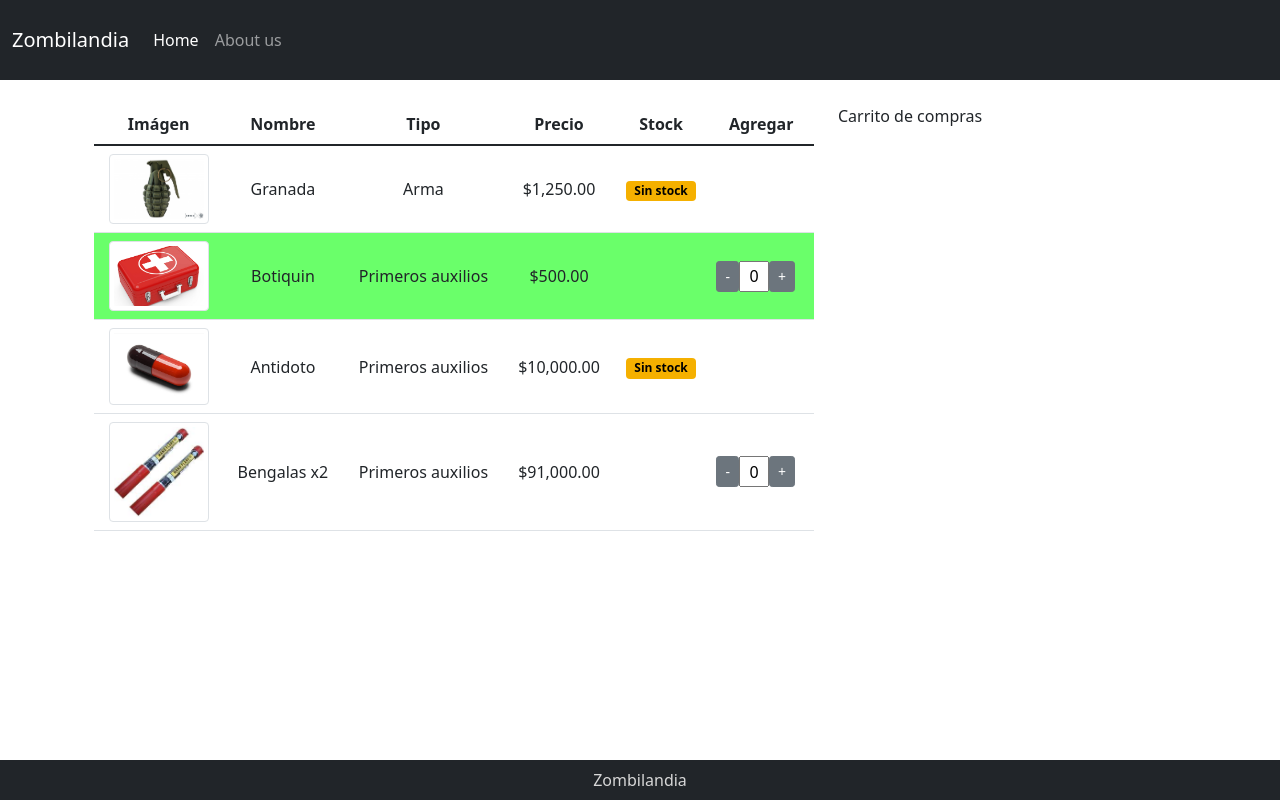
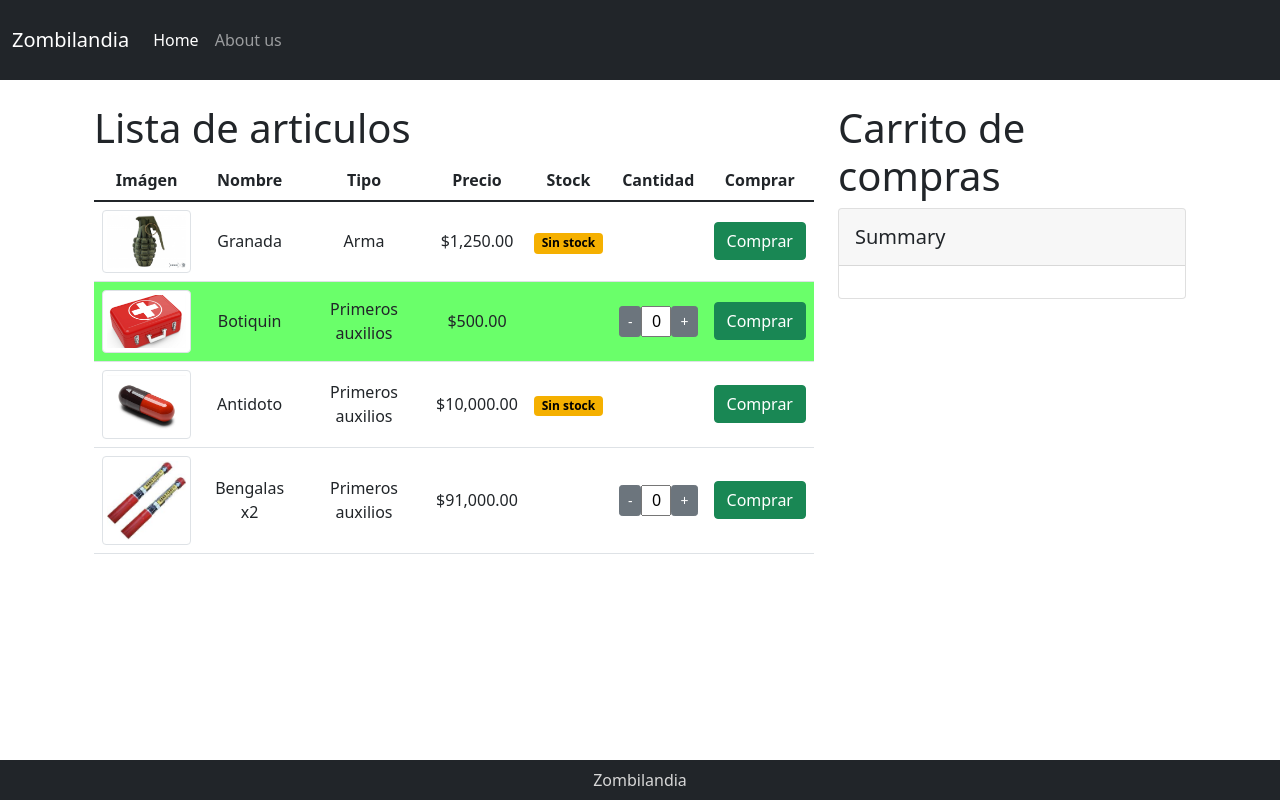
Before and after one commit to abigailelis/Proyecto-Angular-Zombilandia, an Angular app: page /articles in a window 1280 px wide. Built offline with nearby package versions, Linux system fonts and the light colour scheme.

Commit message:
Agrega services: dependency injection

```diff
--- /dev/null
+++ b/src/app/article-cart.service.ts
@@ -0,0 +1,29 @@
+import { Injectable } from '@angular/core';
+import { Article } from './articles-list/Article';
+import { BehaviorSubject, Observable } from 'rxjs';
+/**
+ * Maneja la lógica del carrito
+ */
+
+@Injectable({
+  providedIn: 'root'
+})
+export class ArticleCartService {
+  private _cartList: Article[] = [];
+  cartList: BehaviorSubject<Article[]> = new BehaviorSubject(this._cartList);
+
+  constructor(){}
+
+  addToCart(article: Article){
+
+    let item:Article | undefined = this._cartList.find((v1)=>v1.name == article.name);
+
+    if(!item)
+      this._cartList.push({...article});
+    else
+      item.quantity += article.quantity;
+
+    this.cartList.next(this._cartList);
+    console.log(this._cartList);
+  }
+}
--- a/src/app/articles-list/articles-list.component.html
+++ b/src/app/articles-list/articles-list.component.html
@@ -1,3 +1,4 @@
+<h1>Lista de articulos</h1>
 <table class="table text-center">
     <thead>
         <tr>
@@ -6,7 +7,8 @@
             <th scope="col">Tipo</th>
             <th scope="col">Precio</th>
             <th scope="col">Stock</th>
-            <th scope="col">Agregar</th>
+            <th scope="col">Cantidad</th>
+            <th scope="col">Comprar</th>
         </tr>
     </thead>
     <tbody>
@@ -20,6 +22,9 @@
                 <app-input-integer [(quantity)]="article.quantity" [max]="article.stock" *ngIf="article.stock" (maxReached)="maxReached($event)">
                 </app-input-integer>
             </td>
+            <td>
+                <button type="button" class="btn btn-success" (click)="addToCart(article)">Comprar</button>
+            </td>
         </tr>
     </tbody>
 </table>
--- a/src/app/articles-list/articles-list.component.ts
+++ b/src/app/articles-list/articles-list.component.ts
@@ -1,5 +1,6 @@
 import { Component, OnInit } from '@angular/core';
 import { Article } from './Article';
+import { ArticleCartService } from '../article-cart.service';
 
 @Component({
   selector: 'app-articles-list',
@@ -7,7 +8,8 @@ import { Article } from './Article';
   styleUrl: './articles-list.component.scss'
 })
 export class ArticlesListComponent implements OnInit {
-  constructor (){}
+
+  constructor (private cart: ArticleCartService){}
 
   ngOnInit(): void {
   }
@@ -54,4 +56,10 @@ export class ArticlesListComponent implements OnInit {
   maxReached(msg: String){
     console.log(msg);
   }
+
+  addToCart(article: Article): void{
+    this.cart.addToCart(article);
+    article.stock -= article.quantity;
+    article.quantity = 0;
+  }
 }
--- a/src/app/cart/cart.component.html
+++ b/src/app/cart/cart.component.html
@@ -1 +1,16 @@
-<p>Carrito de compras</p>
+<h1>Carrito de compras</h1>
+
+<div class="card mb-4">
+    <div class="card-header py-3">
+      <h5 class="mb-0">Summary</h5>
+    </div>
+    <div class="card-body">
+      <ul class="list-group list-group-flush">
+        <li *ngFor="let article of cartList$ | async"
+          class="list-group-item d-flex justify-content-between align-items-center border-0 px-0 pb-0">
+          {{article.name}}
+          <span>{{article.quantity}}</span>
+        </li>
+      </ul>
+    </div>
+  </div>
--- a/src/app/cart/cart.component.ts
+++ b/src/app/cart/cart.component.ts
@@ -1,10 +1,19 @@
-import { Component } from '@angular/core';
+import { Component, OnInit } from '@angular/core';
+import { ArticleCartService } from '../article-cart.service';
+import { Article } from '../articles-list/Article';
+import { Observable } from 'rxjs';
 
 @Component({
   selector: 'app-cart',
   templateUrl: './cart.component.html',
   styleUrl: './cart.component.scss'
 })
-export class CartComponent {
+export class CartComponent implements OnInit {
+  cartList$: Observable<Article[]>;
 
+  constructor (private cart: ArticleCartService){
+    this.cartList$ = cart.cartList.asObservable();
+  }
+  ngOnInit(): void {
+  }
 }
```
Also changed, not shown: 1 other file (tests, documents, lock files or other folders).
